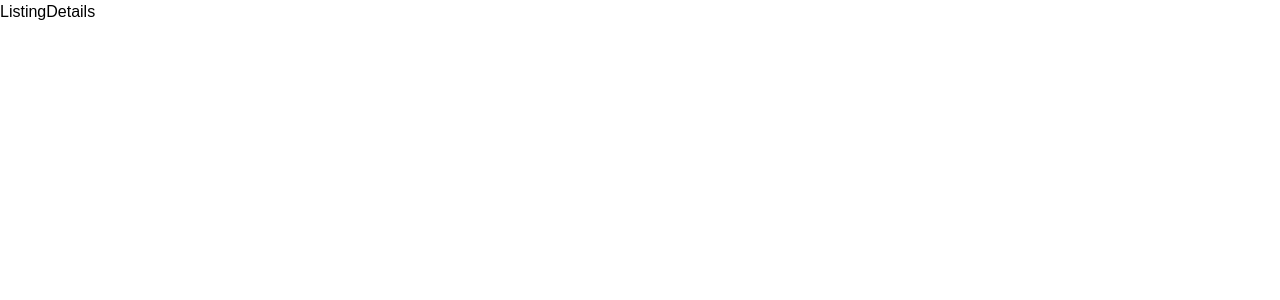
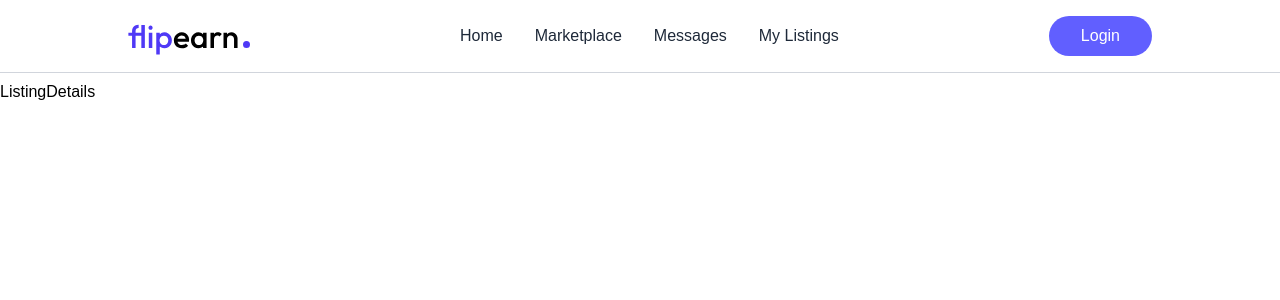
Before and after one commit to SwaroopDangal/Social-Profile-MarketPlace, a React (Vite) app in the folder client/: page /listing/1 in a window 1280 px wide. Shown: the top 300 px of the page. Built offline with nearby package versions, Linux system fonts and the light colour scheme; a web font is replaced by a local one.

Commit message:
Add Navbar component and integrate it into App

```diff
--- a/client/src/App.jsx
+++ b/client/src/App.jsx
@@ -1,5 +1,5 @@
 import React from "react";
-import { Route, Routes } from "react-router-dom";
+import { Route, Routes, useLocation } from "react-router-dom";
 import Home from "./pages/Home";
 import MarketPlace from "./pages/MarketPlace";
 import MyListings from "./pages/MyListings";
@@ -8,10 +8,14 @@ import ManageListing from "./pages/ManageListing";
 import Messages from "./pages/Messages";
 import MyOrders from "./pages/MyOrders";
 import Loading from "./pages/Loading";
+import Navbar from "./components/Navbar";
 
 const App = () => {
+  const { pathname } = useLocation();
+
   return (
     <div>
+      {!pathname.includes("/admin") && <Navbar />}
       <Routes>
         <Route path="/" element={<Home />} />
         <Route path="/marketplace" element={<MarketPlace />} />
--- /dev/null
+++ b/client/src/components/Navbar.jsx
@@ -0,0 +1,63 @@
+import React, { useState } from "react";
+import { Link, useNavigate } from "react-router-dom";
+import { assets } from "../assets/assets";
+import { MenuIcon, XIcon } from "lucide-react";
+
+const Navbar = () => {
+  const [menuOpen, setMenuOpen] = useState(false);
+  const navigate = useNavigate();
+  return (
+    <nav className="h-20">
+      <div className="fixed left-0 top-0 right-0 z-100 flex items-center justify-between px-6 md:px-16 lg:px-24 xl:px-32 py-4 border-b border-gray-300 bg-white transition-all">
+        <img
+          onClick={() => {
+            navigate("/");
+            scrollTo(0, 0);
+          }}
+          src={assets.logo}
+          alt="logo"
+          className="h-10 cursor-pointer"
+        />
+
+        {/* Desktop Menu */}
+        <div className="hidden sm:flex items-center gap-4 md:gap-8 max-md:text-sm text-gray-800">
+          <Link to="/"> Home </Link>
+          <Link to="/marketplace"> Marketplace </Link>
+
+          <Link to="/messages"> Messages </Link>
+          <Link to="/my-listings"> My Listings </Link>
+        </div>
+
+        <div>
+          <button className="max-sm:hidden cursor-pointer px-8 py-2 bg-indigo-500 hover:bg-indigo-600 transition text-white rounded-full">
+            Login
+          </button>
+          <MenuIcon onClick={() => setMenuOpen(true)} className="sm:hidden" />
+        </div>
+      </div>
+      {/* Mobile Menu */}
+      <div
+        className={`sm:hidden fixed inset-0 ${menuOpen ? "w-full" : "w-0"} overflow-hidden bg-white backdrop-blur shadow-xl rounded-lg z-[200] text-sm transition-all`}
+      >
+        <div className="flex flex-col items-center justify-center h-full text-xl font-semibold gap-6 p-4">
+          <Link to="/"> Home </Link>
+          <Link to="/marketplace" onClick={() => setMenuOpen(false)}>
+            {" "}
+            Marketplace{" "}
+          </Link>
+          <button>Messages</button>
+          <button>My Listings</button>
+          <button className=" cursor-pointer px-8 py-2 bg-indigo-500 hover:bg-indigo-600 transition text-white rounded-full">
+            Login
+          </button>
+          <XIcon
+            onClick={() => setMenuOpen(false)}
+            className="absolute size-8 right-6 top-6 text-gray-500 hover:text-gray-700 cursor-pointer"
+          />
+        </div>
+      </div>
+    </nav>
+  );
+};
+
+export default Navbar;
```
